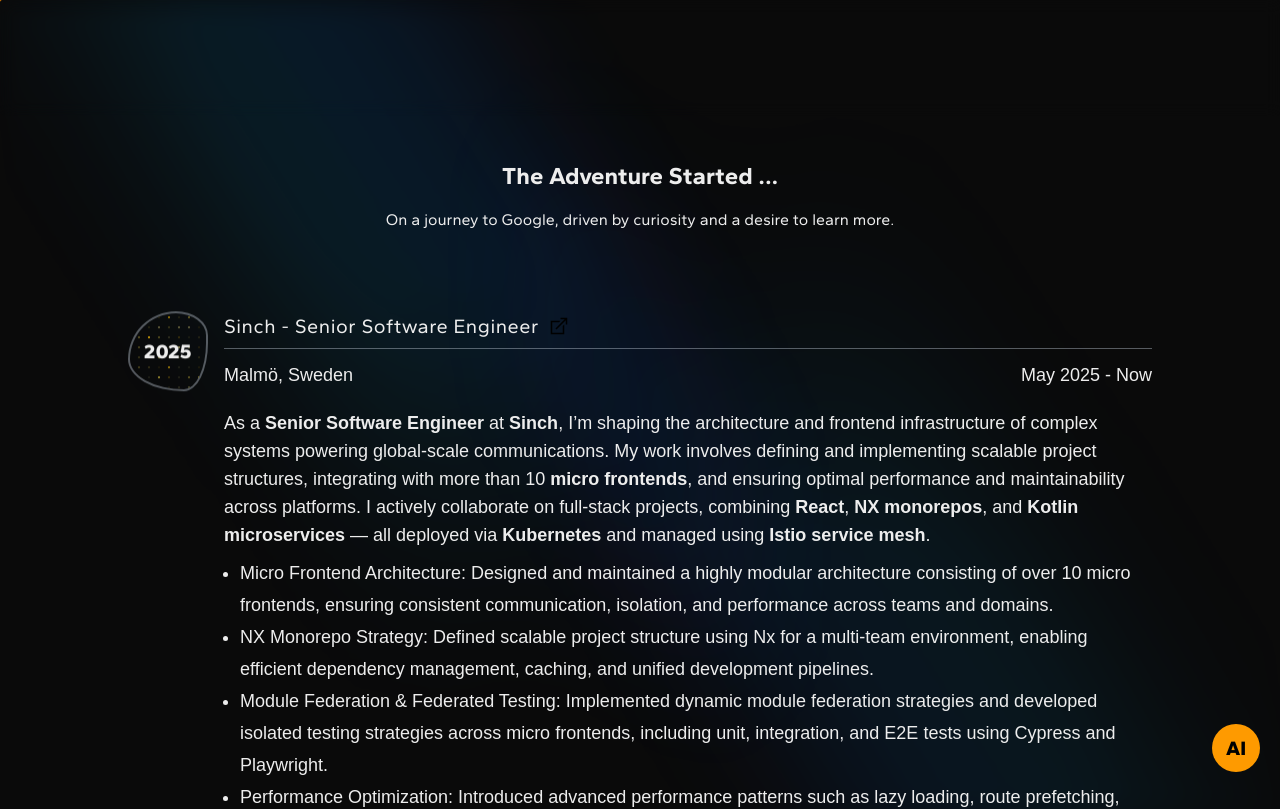
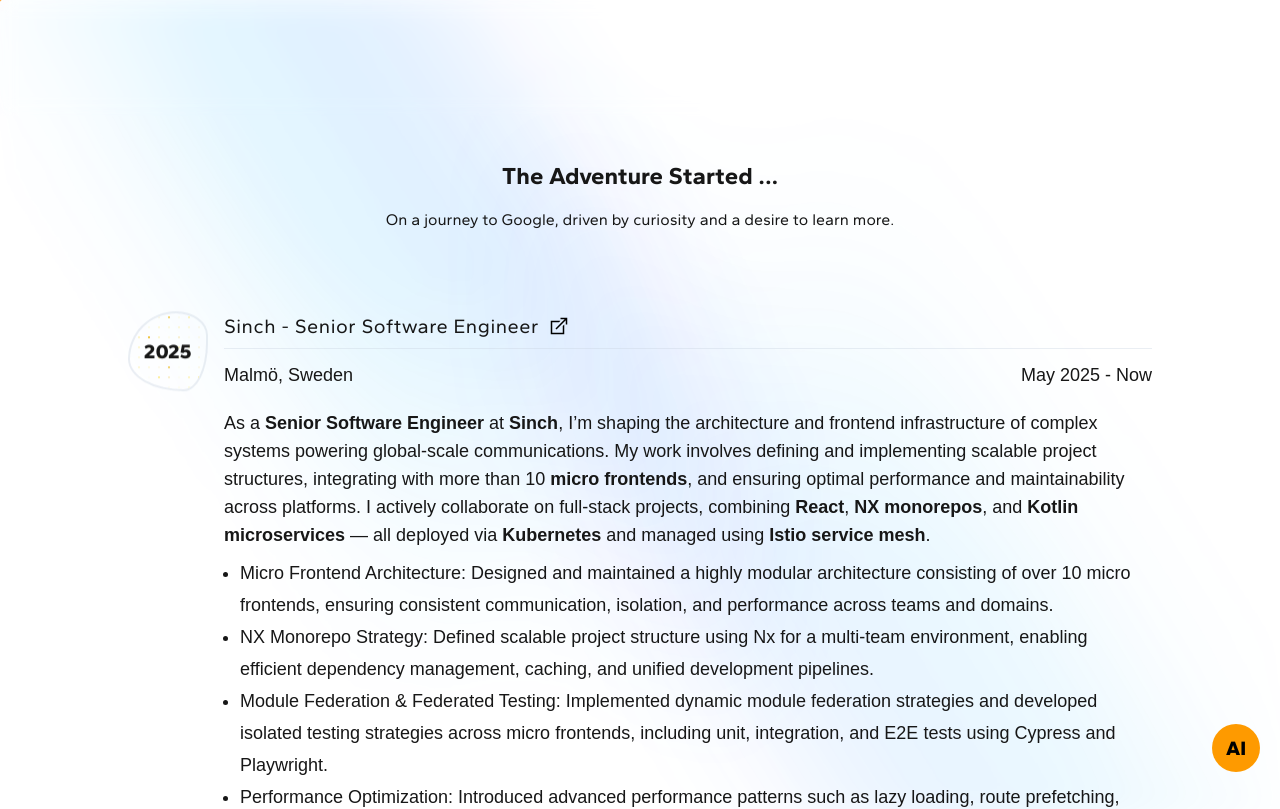
Before and after one commit to raminr77/raminr77.github.io, a Next.js app: page /journey in a window 1280 px wide. Shown: the top 809 px of the page. Built offline with nearby package versions, Linux system fonts and the light colour scheme; a web font is replaced by a local one.

Commit message:
feat: Add toggle theme button

```diff
--- a/src/app/globals.scss
+++ b/src/app/globals.scss
@@ -2,22 +2,16 @@
 
 :root {
   --primary: #ff8f00;
+  --background: #ffffff;
+  --foreground: #171717;
+  --blog-title-background: #F1F5F9;
+}
 
-  // FOR LIGHT MODE
-  // --background: #ffffff;
-  // --foreground: #171717;
-  // --blog-title-background: #F1F5F9;
+.dark {
+  --primary: #ff8f00;
   --background: #0a0a0a;
   --foreground: #ededed;
   --blog-title-background: #282c34;
-}
-
-@media (prefers-color-scheme: dark) {
-  :root {
-    --background: #0a0a0a;
-    --foreground: #ededed;
-    --blog-title-background: #282c34;
-  }
 }
 
 body {
--- a/src/shared/components/toggle-theme-button/index.tsx
+++ b/src/shared/components/toggle-theme-button/index.tsx
@@ -1,48 +1,32 @@
 'use client';
-import { useRef, useState } from 'react';
-
-import { useIsClient } from '@/shared/hooks';
+import { useEffect, useState } from 'react';
 
 const THEMES = { light: 'light', dark: 'dark' } as const;
-
-export type Theme = keyof typeof THEMES;
+type Theme = keyof typeof THEMES;
 
 export function ToggleThemeButton({ isBurgerMenu = false }: { isBurgerMenu?: boolean }) {
-  const isClient = useIsClient();
-  const isFirstLoad = useRef<boolean>(true);
-  const [theme, setTheme] = useState<Theme>(THEMES.light);
+  const [theme, setTheme] = useState<Theme>(() => {
+    if (typeof window === 'undefined') return THEMES.dark;
 
-  const setDocumentTheme = (value: Theme) => {
+    const localTheme = localStorage.theme as Theme | undefined;
+    if (localTheme) return localTheme;
+
+    const prefersDark = window.matchMedia('(prefers-color-scheme: dark)').matches;
+    return prefersDark ? THEMES.dark : THEMES.light;
+  });
+
+  useEffect(() => {
     document.documentElement.classList.remove(THEMES.light, THEMES.dark);
-    document.documentElement.classList.add(value);
-    localStorage.theme = value;
-  };
+    document.documentElement.classList.add(theme);
+    localStorage.theme = theme;
+  }, [theme]);
 
   const handleThemeChange = () => {
     const newTheme = theme === THEMES.light ? THEMES.dark : THEMES.light;
-    setDocumentTheme(newTheme);
     setTheme(newTheme);
   };
 
-  if (isFirstLoad.current && isClient) {
-    isFirstLoad.current = false;
-
-    let isDarkTheme = window.matchMedia('(prefers-color-scheme: dark)').matches;
-
-    if (localStorage.theme) {
-      isDarkTheme = localStorage.theme === THEMES.dark;
-    }
-
-    const systemTheme: Theme = isDarkTheme ? THEMES.dark : THEMES.light;
-    setDocumentTheme(systemTheme);
-    setTheme(systemTheme);
-  }
-
-  const buttonText = `Switch to ${theme === THEMES.light ? 'dark' : 'light'} mode `;
-
-  if (isBurgerMenu) {
-    console.log('THEME: ', theme);
-  }
+  const buttonText = `Switch to ${theme === THEMES.light ? 'dark' : 'light'} mode`;
 
   return (
     <button
@@ -53,7 +37,7 @@ export function ToggleThemeButton({ isBurgerMenu = false }: { isBurgerMenu?: boo
       className="cursor-pointer text-2xl"
     >
       {/* {isBurgerMenu && buttonText} */}
-      {/* {theme === THEMES.light ? "🌙" : "☀️"} */}
+      {/* {theme === THEMES.light ? '🌙' : '☀️'} */}
     </button>
   );
 }
```
